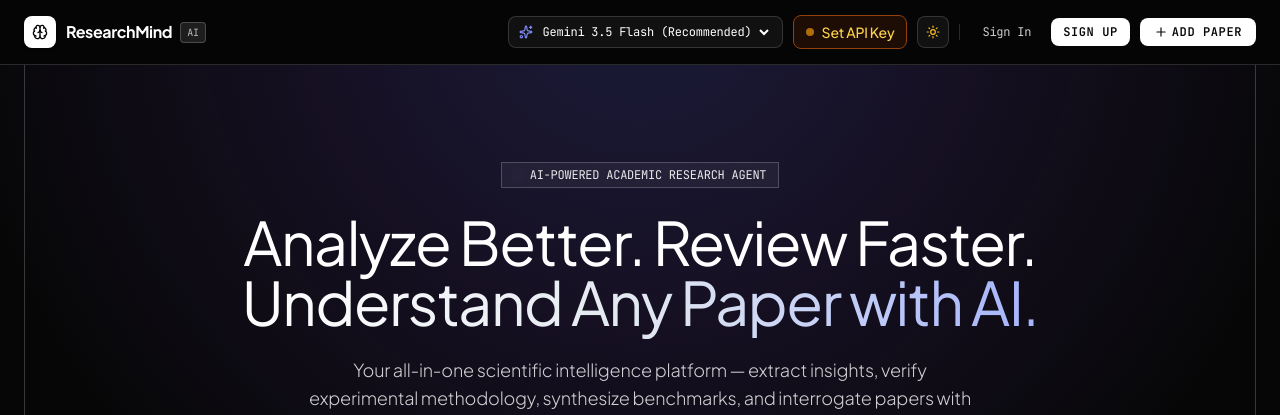
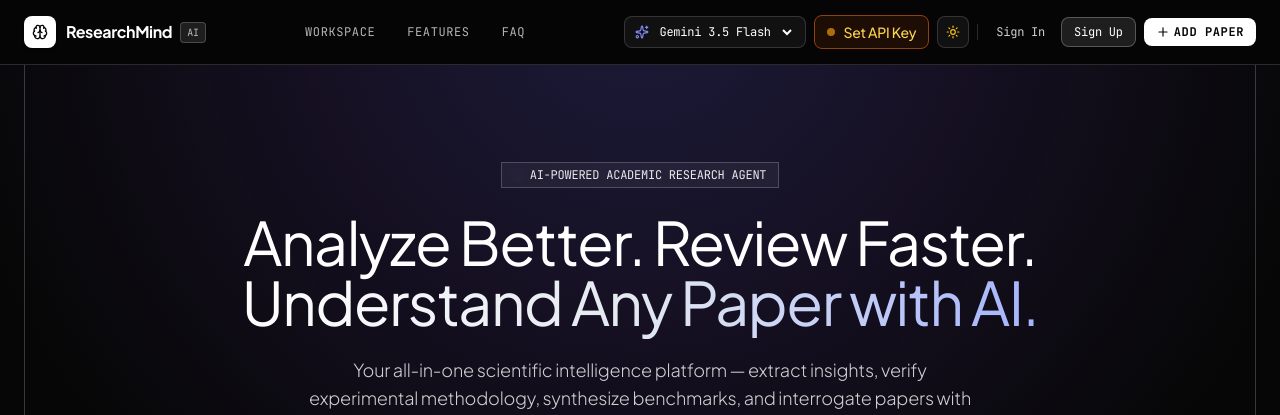
Before and after one commit to darursrikar-sketch/researchmind-ai, a Flask app: page / in a window 1280 px wide. Shown: the top 415 px of the page. Run offline with Flask 3, Linux system fonts and the light colour scheme; data that the repository does not hold is empty; some libraries are stand-ins or nearby versions.

Commit message:
Refine top navbar: curated links (Workspace, Features, FAQ) and balanced controls

```diff
--- a/researchmind/web/static/js/app.js
+++ b/researchmind/web/static/js/app.js
@@ -430,7 +430,7 @@ async function checkConfig() {
     if (data.available_models && data.available_models.length > 0) {
       const currentVal = elements.modelSelect.value;
       elements.modelSelect.innerHTML = data.available_models.map((m) => `
-        <option value="${m.id}" class="bg-slate-900">${m.name}${m.default ? ' (Recommended)' : ''}</option>
+        <option value="${m.id}" class="bg-slate-900">${m.name}</option>
       `).join('');
       if (data.default_model) {
         elements.modelSelect.value = data.default_model;
--- a/researchmind/web/templates/index.html
+++ b/researchmind/web/templates/index.html
@@ -51,10 +51,10 @@
   <!-- Top Navbar -->
   <header class="sticky top-0 z-50 transition-all duration-300 border-b border-white/15 bg-[#060606]/90 backdrop-blur-md">
     <nav class="max-w-7xl mx-auto px-4 sm:px-6">
-      <div class="flex items-center justify-between h-16">
+      <div class="flex items-center justify-between h-16 gap-4">
 
         <!-- Logo -->
-        <a href="#workspace" class="flex items-center space-x-2.5 group">
+        <a href="#hero" class="flex items-center space-x-2.5 group flex-shrink-0">
           <div class="w-8 h-8 rounded-lg bg-white text-black flex items-center justify-center font-bold shadow group-hover:scale-105 transition">
             <i data-lucide="brain" class="w-4 h-4 text-black"></i>
           </div>
@@ -64,13 +64,20 @@
           </div>
         </a>
 
+        <!-- Center Nav Links (Streamlined: Workspace, Features, FAQ) -->
+        <div class="hidden md:flex items-center space-x-8 text-xs font-mono uppercase tracking-wider text-white/70">
+          <a href="#workspace" class="hover:text-white transition duration-150">Workspace</a>
+          <a href="#features" class="hover:text-white transition duration-150">Features</a>
+          <a href="#faq" class="hover:text-white transition duration-150">FAQ</a>
+        </div>
+
         <!-- Right Utilities & Action Buttons -->
-        <div class="flex items-center space-x-2.5">
+        <div class="flex items-center space-x-2 flex-shrink-0">
 
           <!-- Model Selector -->
           <div class="flex items-center space-x-1.5 border border-white/15 bg-white/5 px-2.5 py-1.5 rounded-lg text-xs font-mono">
-            <i data-lucide="sparkles" class="w-3.5 h-3.5 text-indigo-400"></i>
-            <select id="model-select" class="bg-transparent border-none focus:outline-none text-white text-xs font-mono cursor-pointer pr-1">
+            <i data-lucide="sparkles" class="w-3.5 h-3.5 text-indigo-400 flex-shrink-0"></i>
+            <select id="model-select" class="bg-transparent border-none focus:outline-none text-white text-xs font-mono cursor-pointer pr-1 max-w-[140px] truncate">
               <option value="gemini-3.5-flash" class="bg-[#0c0c0c] text-white">Gemini 3.5 Flash</option>
               <option value="gemini-3.5-flash-lite" class="bg-[#0c0c0c] text-white">Gemini 3.5 Lite</option>
               <option value="gemini-3.6-flash" class="bg-[#0c0c0c] text-white">Gemini 3.6 Flash</option>
@@ -79,10 +86,10 @@
           </div>
 
           <!-- API Settings Button -->
-          <button id="btn-settings" class="flex items-center space-x-1.5 px-2.5 py-1.5 border border-white/15 bg-white/5 hover:bg-white/10 rounded-lg text-xs font-mono transition text-white" title="API Settings">
+          <button id="btn-settings" class="flex items-center space-x-1.5 px-2.5 py-1.5 border border-white/15 bg-white/5 hover:bg-white/10 rounded-lg text-xs font-mono transition text-white" title="Gemini API Settings">
             <span id="api-status-dot" class="w-2 h-2 rounded-full bg-emerald-400"></span>
-            <span id="api-status-text" class="hidden sm:inline">Gemini Ready</span>
-            <i data-lucide="sliders" class="w-3 h-3 text-white/50 sm:hidden"></i>
+            <span id="api-status-text" class="hidden lg:inline">Gemini Ready</span>
+            <i data-lucide="sliders" class="w-3.5 h-3.5 text-white/50 lg:hidden"></i>
           </button>
 
           <!-- Theme Toggle -->
@@ -91,24 +98,24 @@
           </button>
 
           <!-- Divider -->
-          <div class="h-4 w-px bg-white/15"></div>
+          <div class="h-4 w-px bg-white/15 hidden sm:block"></div>
 
           <!-- Authentication Controls -->
-          <div id="auth-unauthenticated" class="flex items-center space-x-2">
-            <button id="btn-open-signin" class="px-3 py-1.5 text-xs font-mono text-white/80 hover:text-white transition">
+          <div id="auth-unauthenticated" class="flex items-center space-x-1.5">
+            <button id="btn-open-signin" class="px-2.5 py-1.5 text-xs font-mono text-white/80 hover:text-white transition">
               Sign In
             </button>
-            <button id="btn-open-signup" class="btn-writemate btn-writemate-primary px-3 py-1.5 rounded-lg font-mono text-xs uppercase tracking-wider font-semibold transition">
+            <button id="btn-open-signup" class="px-3 py-1.5 border border-white/25 hover:border-white/50 bg-white/10 hover:bg-white/20 rounded-lg text-xs font-mono text-white transition">
               Sign Up
             </button>
           </div>
 
           <div id="auth-authenticated" class="hidden relative group">
-            <button id="btn-user-profile" class="flex items-center space-x-2 px-2.5 py-1.5 border border-white/15 bg-white/5 hover:bg-white/10 rounded-lg text-xs font-mono transition text-white">
+            <button id="btn-user-profile" class="flex items-center space-x-1.5 px-2 py-1.5 border border-white/15 bg-white/5 hover:bg-white/10 rounded-lg text-xs font-mono transition text-white">
               <div id="user-avatar-initials" class="w-5 h-5 rounded bg-indigo-600 text-white flex items-center justify-center font-bold text-[10px]">
                 U
               </div>
-              <span id="user-display-name" class="font-medium truncate max-w-[80px]">User</span>
+              <span id="user-display-name" class="font-medium truncate max-w-[70px] hidden sm:inline">User</span>
               <i data-lucide="chevron-down" class="w-3 h-3 text-white/60"></i>
             </button>
             <!-- Dropdown Menu -->
@@ -125,7 +132,7 @@
           </div>
 
           <!-- Add Paper CTA Button -->
-          <button id="btn-new-paper" class="btn-writemate btn-writemate-primary px-3.5 py-1.5 rounded-lg font-mono text-xs uppercase tracking-wider font-semibold transition flex items-center">
+          <button id="btn-new-paper" class="btn-writemate btn-writemate-primary px-3 py-1.5 rounded-lg font-mono text-xs uppercase font-bold tracking-wider transition flex items-center">
             <i data-lucide="plus" class="w-3.5 h-3.5 mr-1"></i>
             <span>Add Paper</span>
           </button>
```
